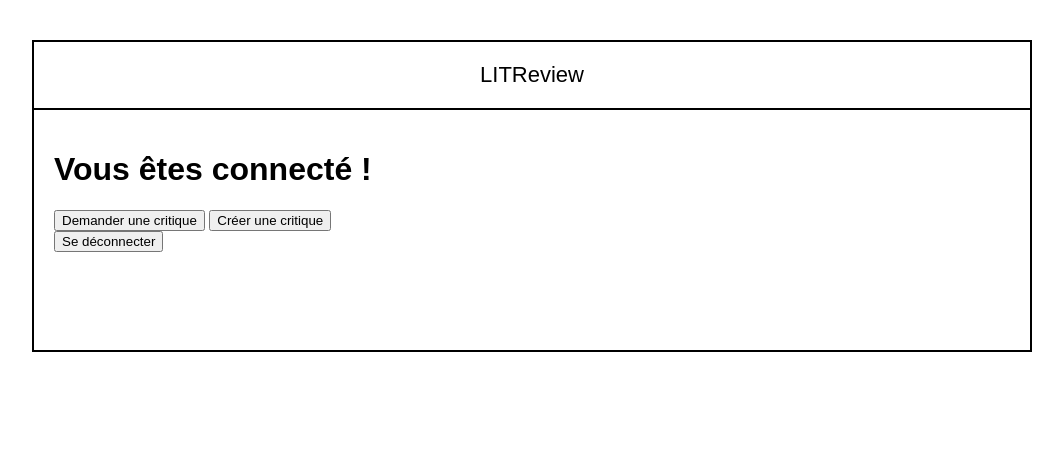
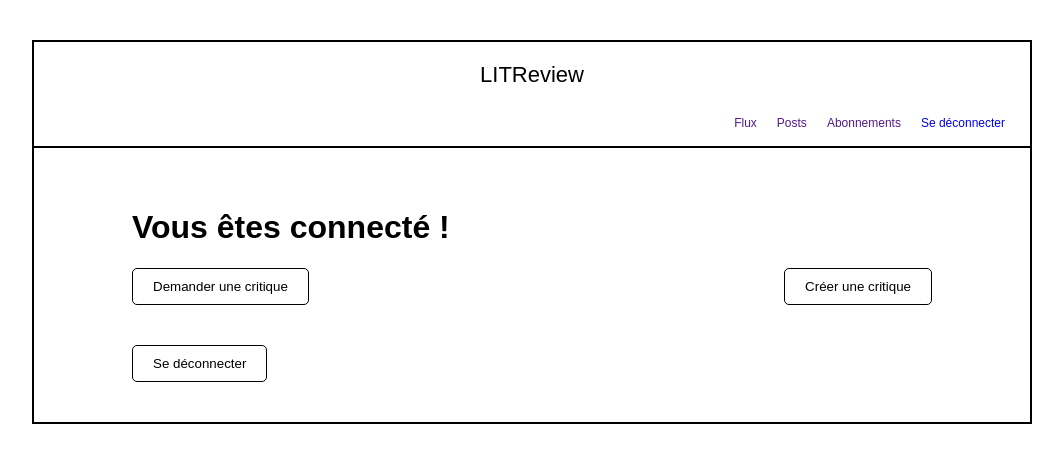
Before and after one commit to Medspyas/Application-Web-avec-Django, a Django app: page /dashboard/ in a window 1280 px wide. Shown: the top 463 px of the page, without its empty margins (108-1171 px from the left). Run offline with Django 5.2, Linux system fonts and the light colour scheme; data that the repository does not hold is empty.

Commit message:
Ajout de ticket et critique ainsi que les modifications necessaire sur les tickets

```diff
--- a/litrevu/authentication/templates/authentication/signup.html
+++ b/litrevu/authentication/templates/authentication/signup.html
@@ -10,10 +10,10 @@
 <form method="POST">
     {{ form.as_p }}
     {% csrf_token %}
-    <button type="submit">S'inscrire</button>
+    <button type="submit" class="style-button">S'inscrire</button>
 </form>
 <a href="{% url 'home' %}">
-    <button type="submit">Retour</button>
+    <button type="submit" class="style-button">Retour</button>
 </a>
 
 {% endblock content %}
--- a/litrevu/blog/templates/blog/dashboard.html
+++ b/litrevu/blog/templates/blog/dashboard.html
@@ -1,6 +1,23 @@
 {% extends "base.html" %}
 
 {% block title %}Dashboard{% endblock %}
+
+
+{% block menu %}
+<nav class="menu">
+    <ul class="menu-list">
+        <li><a href="">Flux</a></li>
+        <li><a href="">Posts</a></li>
+        <li><a href="">Abonnements</a></li>
+        <li><a href="#" onclick="document.getElementById('logout-form').submit();">Se déconnecter</a></li>
+        <form id="logout-form" method="POST" action="{% url 'logout' %}" style="display: none;">{% csrf_token %}</form>
+    </ul>
+
+
+
+</nav>
+
+{% endblock %}
 
 {% block content %}
 <div class="dashboard-container">
@@ -9,8 +26,12 @@
 
 
     <div class="actions">
-        <button class="style-button">Demander une critique</button>
-        <button class="style-button">Créer une critique</button>
+        <a href="{% url 'request_ticket' %}">
+            <button class="style-button">Demander une critique</button>
+        </a>
+        <a href="{% url 'review_without_ticket' %}">
+            <button class="style-button">Créer une critique</button>
+        </a>
     </div>
 
     <div class="posts-container">
@@ -20,9 +41,16 @@
                     <h2>{{ post.title }}</h2>
                     <p>{{ post.description }}</p>
                     {% if post.image %}
-                        <img src="{{post.image}}" alt="Image pour le ticket {{ post.title }}">
+                        <div class="image-container">
+                            <img src="{{post.image.url}}" alt="Image pour le ticket {{ post.title }}" class="ticket-image">
+                        </div>
                     {% endif %}
                     <small>Posté par {{ post.user.username }} le  {{ post.created_at }}</small>
+                    <a href="{% url 'review_with_ticket' post.id %}">
+                        <button class="style-button">Créer une critique</button>
+                    </a>
+                    <a href="{% url 'ticket_edit' post.id %}"><button>Modifier</button></a>
+                    <a href="{% url 'ticket_delete' post.id %}"><button>Supprimer</button></a>
                 </div>
             {% elif post.type == 'review' %}
                 <div class="review">
@@ -32,6 +60,7 @@
                         <h2>Critique indépendante</h2>
                     {% endif %}
                     <p><strong>Critique de {{ post.user.username }}</strong></p>
+                    <p>{{ post.content }}</p>
                     <p>Note : {{ post.rating }} / 5</p>
                     <small>Posté le {{ post.created_at }}</small>
                 </div>
@@ -40,12 +69,12 @@
     </div>
 
 
-
-    <form method="POST" action="{% url 'logout' %}">
-        {% csrf_token %}
-        <button type="submit">Se déconnecter</button>
-
-    </form>
+    <div class="logout-button">
+        <form method="POST" action="{% url 'logout' %}">
+            {% csrf_token %}
+            <button type="submit" class="style-button">Se déconnecter</button>
+        </form>
+    </div>
 </div>
 
 {% endblock %}
--- a/litrevu/blog/templates/blog/home.html
+++ b/litrevu/blog/templates/blog/home.html
@@ -7,7 +7,7 @@
     <div class="signup-section">
         <h2>Inscrivez-vous maintenant</h2>
         <a href="{% url 'signup' %}">
-            <button type="submit">S'incrire</button>
+            <button class="style-button" type="submit">S'incrire</button>
         </a>
     </div>
 
@@ -17,7 +17,7 @@
         <form method="POST" action="{% url 'login' %}">
             {% csrf_token %}
             {{ form.as_p }}
-            <button type="submit">Se connecter</button>
+            <button class="style-button" type="submit">Se connecter</button>
         </form>
     </div>
 </div>
--- a/litrevu/blog/views.py
+++ b/litrevu/blog/views.py
@@ -1,10 +1,14 @@
 from itertools import chain
 from django.db.models import CharField, Value
-from django.shortcuts import render
+from django.shortcuts import render, get_object_or_404
 from django.contrib.auth.forms import AuthenticationForm
 from django.contrib.auth.decorators import login_required
 from django.views.decorators.cache import never_cache
 from .models import *
+from django.views.generic.edit import  CreateView, UpdateView, DeleteView
+from django.contrib.auth.mixins import LoginRequiredMixin
+from django.urls import reverse_lazy
+
 
 
 @never_cache
@@ -35,3 +39,66 @@ def dashboard(request):
     print("Posts :", posts)
 
     return render(request, 'blog/dashboard.html', {'posts': posts})
+
+class TicketCreateView(LoginRequiredMixin, CreateView):
+    model = Ticket
+    template_name = 'blog/request_ticket.html'
+    fields = ['title', 'description', 'image']
+
+    def form_valid(self, form):
+        form.instance.user = self.request.user
+        return super().form_valid(form)
+
+
+    def get_success_url(self):
+        return '/dashboard/'
+
+class ReviewWithTicket(CreateView):
+    model = Review
+    template_name = 'blog/review_with_ticket.html'
+    fields = ['review_title', 'rating', 'content']
+
+    def form_valid(self, form):
+        form.instance.user = self.request.user
+
+        ticket_id = self.kwargs.get("ticket_id")
+        form.instance.ticket = get_object_or_404(Ticket, id=ticket_id)
+        return super().form_valid(form)
+
+    def get_success_url(self):
+        return '/dashboard/'
+
+
+
+class ReviewWithoutTicket(CreateView):
+    model = Review
+    template_name = 'blog/review_without_ticket.html'
+    fields = ['title', 'description', 'image', 'review_title','rating', 'content']
+
+    def form_valid(self, form):
+        form.instance.user = self.requests.user
+        return super().form_valid(form)
+
+    def get_success_url(self):
+        return '/dashboard/'
+
+class TicketUpdate(UpdateView):
+    model = Ticket
+    template_name = 'blog/ticket_form.html'
+    fields = ['title', 'description', 'image']
+
+    def get_queryset(self):
+        return Ticket.objects.filter(user=self.request.user)
+
+    def get_success_url(self):
+        return reverse_lazy('dashboard')
+
+class TicketDelete(DeleteView):
+    model = Ticket
+    template_name = 'blog/ticket_delete.html'
+
+    def get_queryset(self):
+        return Ticket.objects.filter(user=self.request.user)
+
+    def get_success_url(self):
+        return reverse_lazy('dashboard')
--- a/litrevu/litrevu/urls.py
+++ b/litrevu/litrevu/urls.py
@@ -20,7 +20,7 @@ from django.contrib import admin
 from django.contrib.auth.views import (
     LoginView, LogoutView, PasswordChangeView, PasswordChangeDoneView)
 from django.urls import path
-from blog.views import home , dashboard
+from blog.views import home , dashboard, TicketCreateView, ReviewWithTicket, ReviewWithoutTicket, TicketUpdate, TicketDelete
 from authentication.views import signup_page
 
 
@@ -31,6 +31,11 @@ urlpatterns = [
     path('logout', LogoutView.as_view(), name='logout'),
     path('signup/', signup_page, name='signup'),
     path('dashboard/', dashboard, name='dashboard' ),
+    path('request-ticket/', TicketCreateView.as_view(), name = 'request_ticket'),
+    path('review/ticket/<int:ticket_id>/', ReviewWithTicket.as_view(), name='review_with_ticket'),
+    path('review/create/', ReviewWithoutTicket.as_view(), name='review_without_ticket'),
+    path('ticket/<int:pk>/edit/', TicketUpdate.as_view(), name='ticket_edit'),
+    path('ticket/<int:pk>/delete/', TicketDelete.as_view(), name='ticket_delete'),
 
 ]
 
--- a/litrevu/static/litrevu/styles.css
+++ b/litrevu/static/litrevu/styles.css
@@ -56,3 +56,84 @@ body{
 .signup-section{
     margin-top: 40px;
 }
+
+
+.dashboard-container{
+    margin: 0 auto;
+    max-width: 800px;
+    padding: 20px;
+    font-family: Arial, sans-serif;
+}
+
+
+.actions{
+    display: flex;
+    justify-content: space-between;
+    margin-bottom: 20px;
+}
+
+
+.style-button{
+    padding: 10px 20px;
+    background-color: #fff;
+    border: 1px solid #000;
+    border-radius: 5px;
+    cursor: pointer;
+}
+
+.posts-container{
+    display: flex;
+    flex-direction: column;
+    gap: 20px;
+}
+
+.ticket, .review{
+    border:1px solid #000;
+    padding: 15px;
+
+}
+
+
+.image-container{
+    margin: 10px 0;
+
+}
+.ticket-image{
+    width: 50px;
+    height: 80px;
+    object-fit: cover;
+
+}
+
+.logout-button{
+    margin-top: 20px;
+}
+
+
+.menu{
+    display: flex;
+    justify-content: flex-end;
+    padding: 10px 20px;
+    align-items: center;
+
+}
+
+.menu-list{
+    list-style: none;
+    display: flex;
+    gap: 20px;
+    margin: 0;
+    padding: 0;
+}
+
+
+
+.menu-list a{
+    text-decoration: none;
+    font-weight: lighter;
+    font-size: 12px;
+}
+
+.menu-list a:hover{
+    color: #007bff;
+}
--- a/litrevu/templates/base.html
+++ b/litrevu/templates/base.html
@@ -5,13 +5,15 @@
     <meta charset="UTF-8">
     <meta name="viewport" content="width=device-width, initial-scale=1.0">
     <title>LITReview</title>
-    <link rel="stylesheet" href="{% static 'litrevu/styles.css' %}">
+    <link rel="stylesheet" href="{% static 'litrevu/styles.css' %}?v={{ STATIC_VERSION }}">
 </head>
 <body>
 
      <div class="container">
         <header class="title-section">
             <h1 class="title">LITReview</h1>
+            {% block menu %}
+            {% endblock %}
         </header>
 
         <main class="content-section">
```
Also changed, not shown: litrevu/blog/models.py (+9 -0 lines), litrevu/blog/templates/blog/request_ticket.html (added, +13 -0 lines), litrevu/blog/templates/blog/review_with_ticket.html (added, +25 -0 lines), litrevu/blog/templates/blog/review_without_ticket.html (added, +16 -0 lines), litrevu/blog/templates/blog/ticket_delete.html (added, +18 -0 lines), litrevu/blog/templates/blog/ticket_form.html (added, +14 -0 lines), litrevu/blog/migrations/0002_review_title.py (added), litrevu/blog/migrations/0003_review_image.py (added), litrevu/blog/migrations/0004_review_description_review_review_title.py (added).
